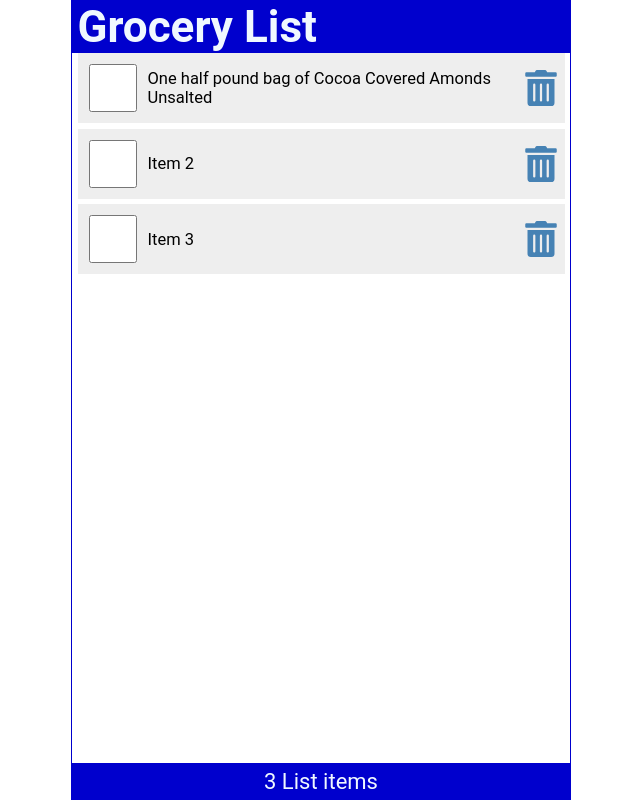
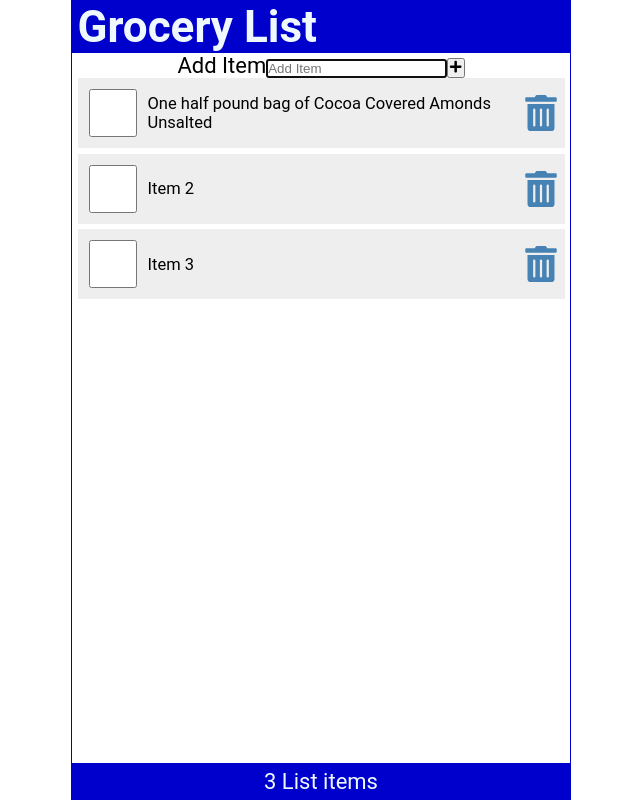
Before and after one commit to buithutruc/ReactTutorial, a React (Create React App) app: page / in a window 1280 px wide. Shown: the whole page, without its empty margins (319-959 px from the left). Built offline with nearby package versions, Linux system fonts and the light colour scheme.

Commit message:
added AddItem component

```diff
--- /dev/null
+++ b/src/AddItem.js
@@ -0,0 +1,22 @@
+import React from "react";
+import { FaPlus } from "react-icons/fa";
+
+const AddItem = () => {
+  return (
+    <form className="addForm">
+      <label htmlFor="addItem">Add Item</label>
+      <input
+        autoFocus
+        id="addItem"
+        type="text"
+        placeholder="Add Item"
+        required
+      />
+      <button type="submit" aria-label="Add Item">
+        <FaPlus />
+      </button>
+    </form>
+  );
+};
+
+export default AddItem;
--- a/src/App.js
+++ b/src/App.js
@@ -1,4 +1,5 @@
 import Header from "./Header";
+import AddItem from "./AddItem";
 import Content from "./Content";
 import Footer from "./Footer";
 import { useState } from "react";
@@ -39,6 +40,7 @@
   return (
     <div className="App">
       <Header title="Grocery List" />
+      <AddItem />
       <Content
         items={items}
         handleCheck={handleCheck}
```
